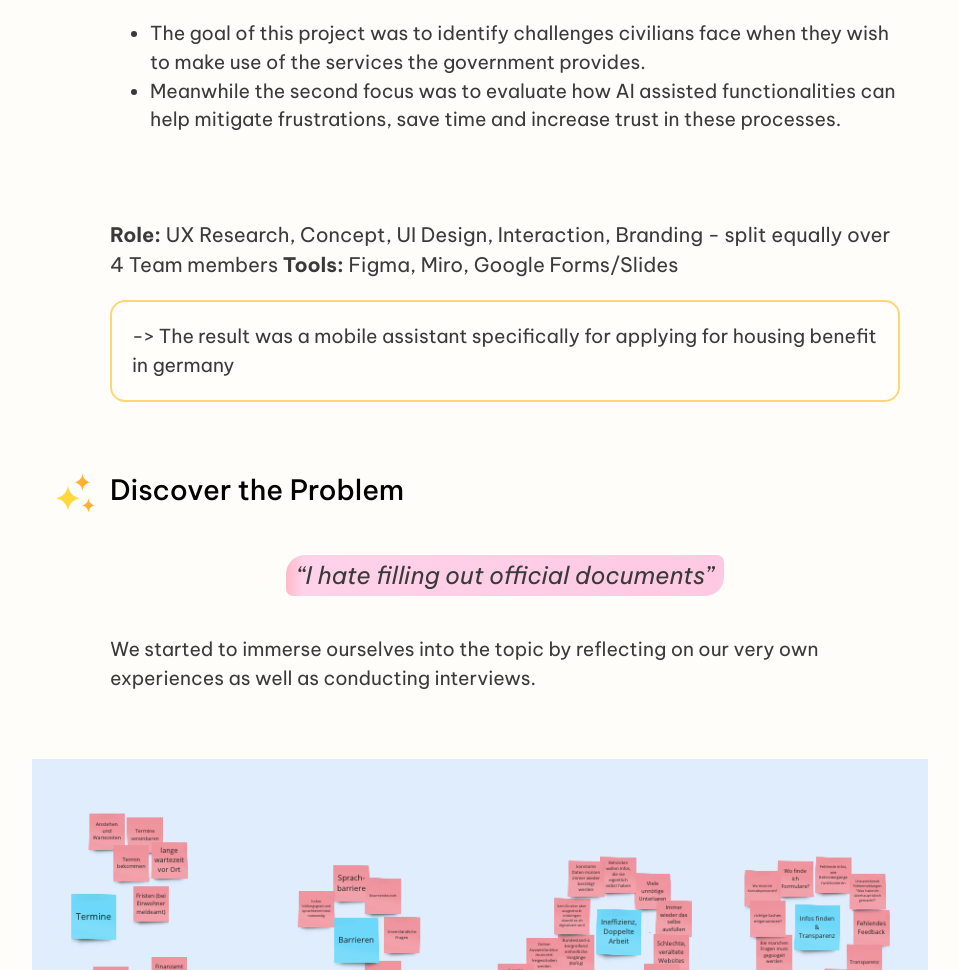
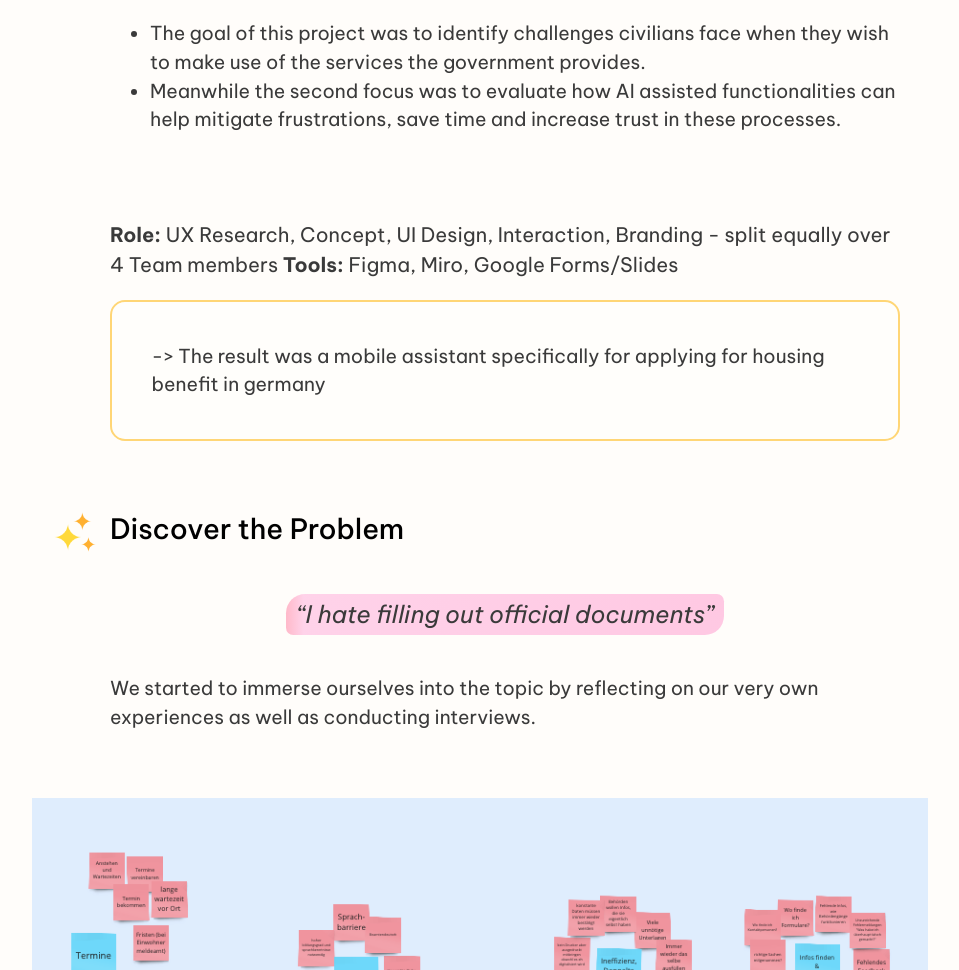
Before and after one commit to QuynhiThePooh/QuynhiThePooh.github.io, a plain HTML site: page bee.html in a window 1280 px wide. Shown: the part 850-1820 px from the top of the page, without its empty margins (135-1094 px from the left). Drawn offline with Linux system fonts and the light colour scheme.

Commit message:
style sheet

```diff
--- a/style.css
+++ b/style.css
@@ -755,7 +755,7 @@ footer {
 
 .boxed {
   border: 2px solid #ffd676;
-  padding: 20px; /* Add padding to the inside of the border */
+  padding: 5%; /* Add padding to the inside of the border */
   margin: 0px 0px 20px 0px; /* Add margin to the outside of the border */
   background-color: #fffefb; /* Fill color of the box */
   border-radius: 15px;
```
